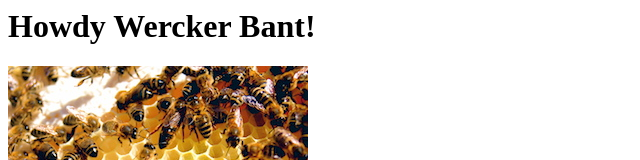
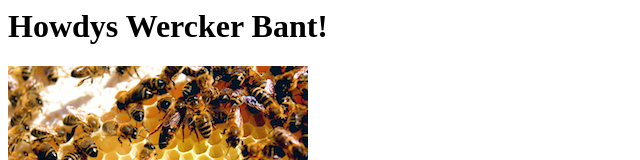
Before and after one commit to giantswarm/swarm-wercker, a plain HTML site: page static/index.html in a window 1280 px wide. Shown: the top 160 px of the page, without its empty margins (0-640 px from the left). Drawn offline with Linux system fonts and the light colour scheme.

Commit message:
Update index.html

```diff
--- a/static/index.html
+++ b/static/index.html
@@ -1,2 +1,2 @@
-<h1>Howdy Wercker Bant!</h1>
+<h1>Howdys Wercker Bant!</h1>
 <img src="/bees.jpg" \>
```
